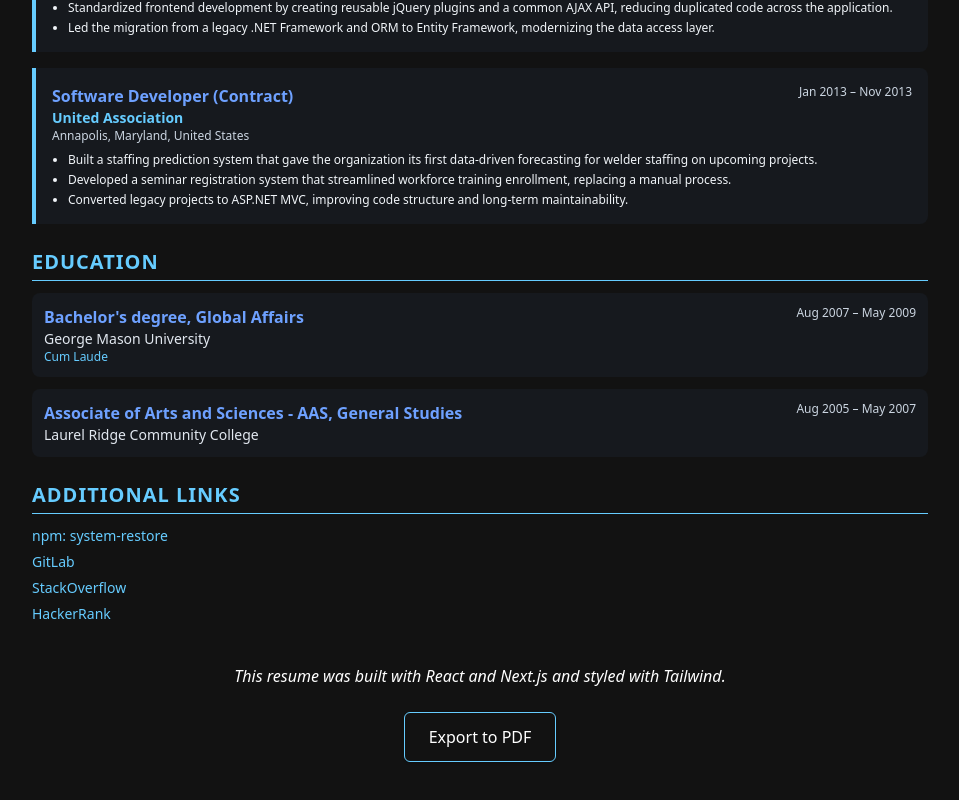
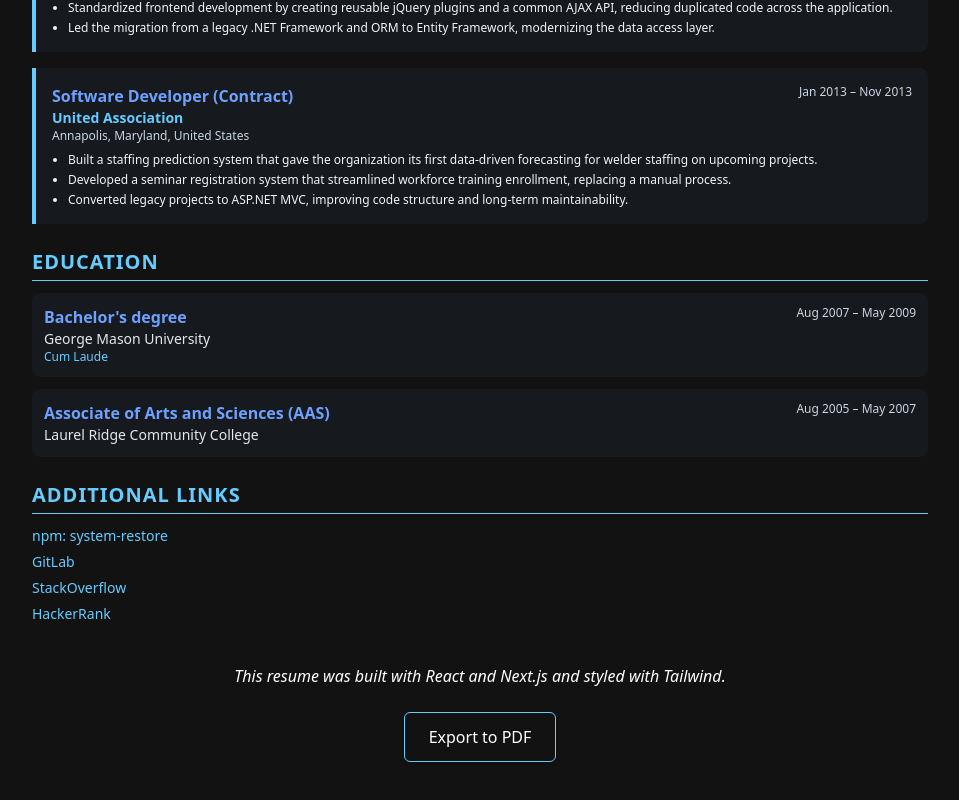
Before and after one commit to JacobHeater/jacobheater.github.io, a Next.js app: page /about/resume in a window 1280 px wide. Shown: the part 3198-3998 px from the top of the page, without its empty margins (160-1119 px from the left). Built offline with nearby package versions, Linux system fonts and the light colour scheme; a web font is replaced by a local one.

Commit message:
Simplify education entries: remove majors, keep degree types and honors

```diff
--- a/src/app/about/resume/data/resume/resume.ts
+++ b/src/app/about/resume/data/resume/resume.ts
@@ -231,14 +231,14 @@ export const resume: IResume = {
   education: [
     {
       school: 'George Mason University',
-      degree: "Bachelor's degree, Global Affairs",
+      degree: "Bachelor's degree",
       startDate: new Date(2007, 7),
       endDate: new Date(2009, 4),
       honors: 'Cum Laude',
     },
     {
       school: 'Laurel Ridge Community College',
-      degree: 'Associate of Arts and Sciences - AAS, General Studies',
+      degree: 'Associate of Arts and Sciences (AAS)',
       startDate: new Date(2005, 7),
       endDate: new Date(2007, 4),
     },
```
